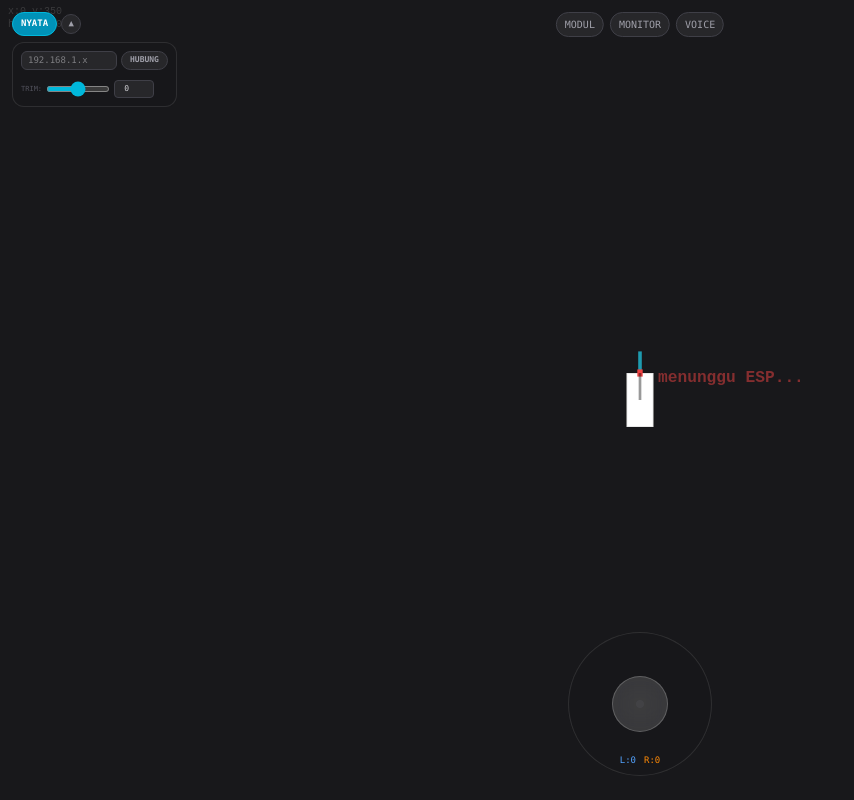
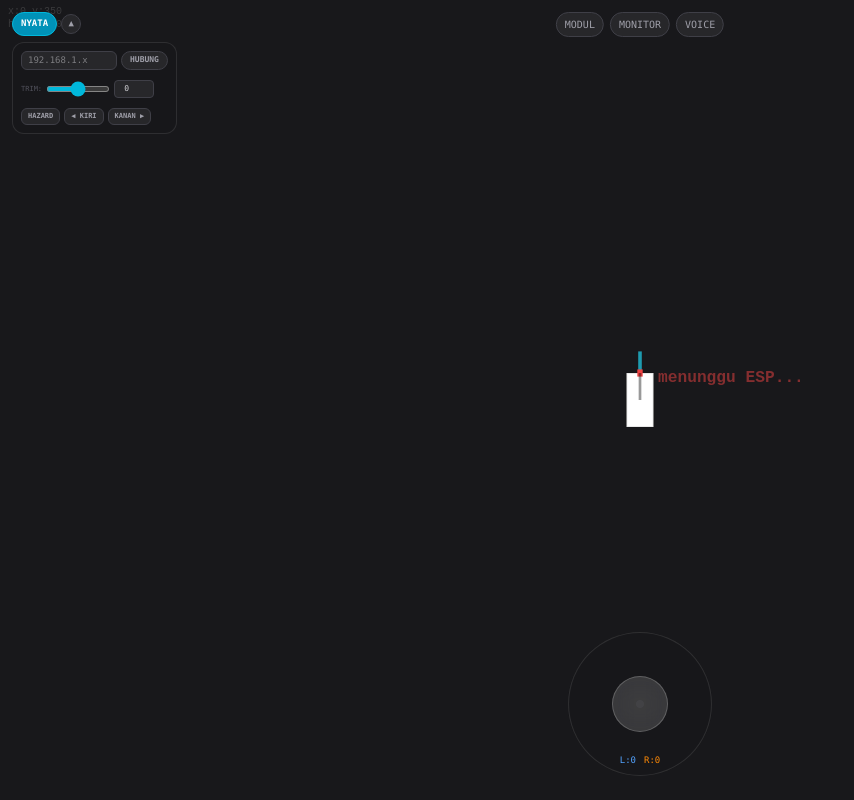
Before and after one commit to jajangking/kei, a Next.js app: page /simulasi in a window 1280 px wide. Shown: the whole page, without its empty margins (0-854 px from the left). Built offline with nearby package versions, Linux system fonts and the light colour scheme.

Commit message:
tambah kontrol LED (hazard/sein) di panel NYATA

```diff
--- a/app/simulasi/page.tsx
+++ b/app/simulasi/page.tsx
@@ -39,7 +39,8 @@ export default function SimulasiPage() {
 
   // Virtual Hardware State
   const [buzzerActive, setBuzzerActive] = useState(false);
-  const [leds, setLeds] = useState([0, 0, 0, 0]);
+  const [ledMode, setLedMode] = useState(0);
+  const ledModeRef = useRef(0);
   const lastBuzzerRef = useRef(0);
   const keyActiveRef = useRef(false);
   const [modulesOpen, setModulesOpen] = useState(false);
@@ -151,6 +152,14 @@ export default function SimulasiPage() {
     }
   }, [logEvent]);
 
+  const sendLED = useCallback((mode: number) => {
+    const cmd = mode === 1 ? { led_hazard: ledModeRef.current !== 1 }
+      : { led_signal: ledModeRef.current === mode ? 'off' : (mode === 2 ? 'left' : 'right') };
+    if (wsRef.current?.readyState === WebSocket.OPEN) wsRef.current.send(JSON.stringify(cmd));
+    ledModeRef.current = ledModeRef.current === mode ? 0 : mode;
+    setLedMode(ledModeRef.current);
+  }, []);
+
   const handleJoyMove = useCallback((clientX: number, clientY: number) => {
     const el = joystickRef.current;
     if (!el) return;
@@ -247,6 +256,10 @@ export default function SimulasiPage() {
     telemetryYawRef.current = tele?.yaw ?? 0;
     const y = tele?.yaw;
     if (y != null) headingRef.current = -y * Math.PI / 180;
+    if (tele?.led_mode != null && tele.led_mode !== ledModeRef.current) {
+      ledModeRef.current = tele.led_mode;
+      setLedMode(tele.led_mode);
+    }
 
     const dots = scanDotsRef.current;
     const gyroMag = Math.abs(tele?.gyroZ ?? 0);
@@ -1150,6 +1163,23 @@ export default function SimulasiPage() {
                   className="w-10 px-1 py-0.5 rounded bg-zinc-800 border border-zinc-700 text-zinc-300 text-[8px] font-mono text-center outline-none" />
               </div>
             </div>
+            <div className="flex gap-1 mt-1">
+              {[
+                { lbl: 'HAZARD', mode: 1 },
+                { lbl: '◀ KIRI', mode: 2 },
+                { lbl: 'KANAN ▶', mode: 3 },
+              ].map(b => (
+                <button key={b.mode} onClick={() => sendLED(b.mode)}
+                  className={`px-1.5 py-0.5 rounded-md text-[7px] font-mono font-bold border active:scale-90 ${
+                    ledMode === b.mode
+                      ? 'bg-amber-600 border-amber-500 text-white'
+                      : 'bg-zinc-800 border-zinc-700 text-zinc-400'
+                  }`}
+                >
+                  {b.lbl}
+                </button>
+              ))}
+            </div>
           </div>
         )}
       </div>
```
